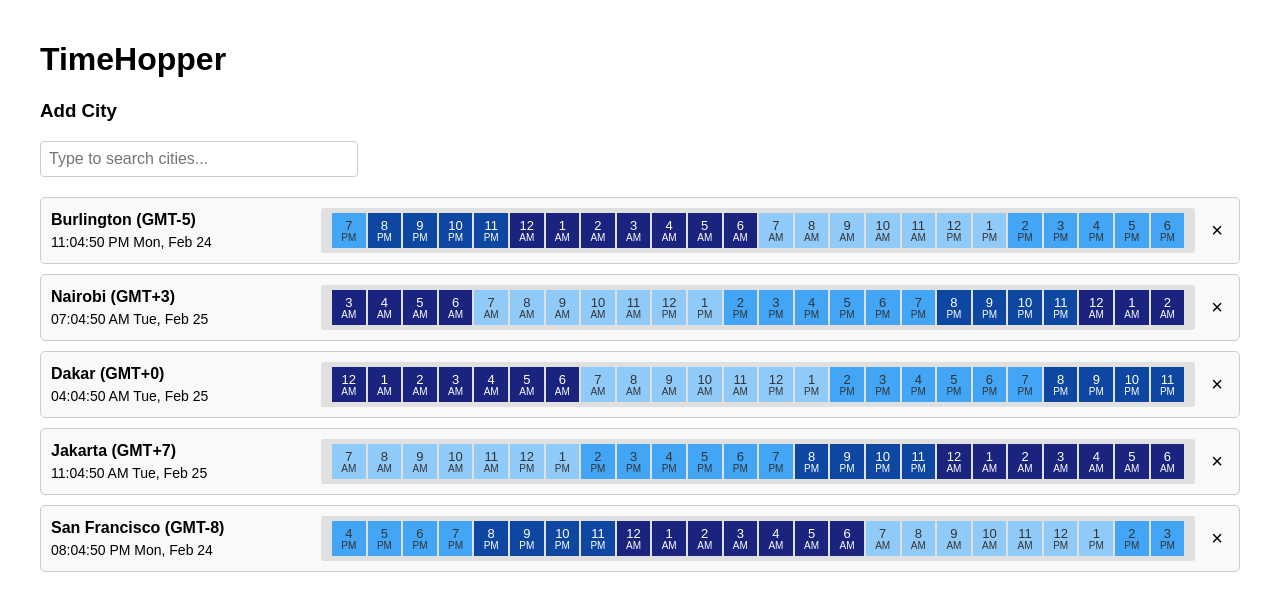
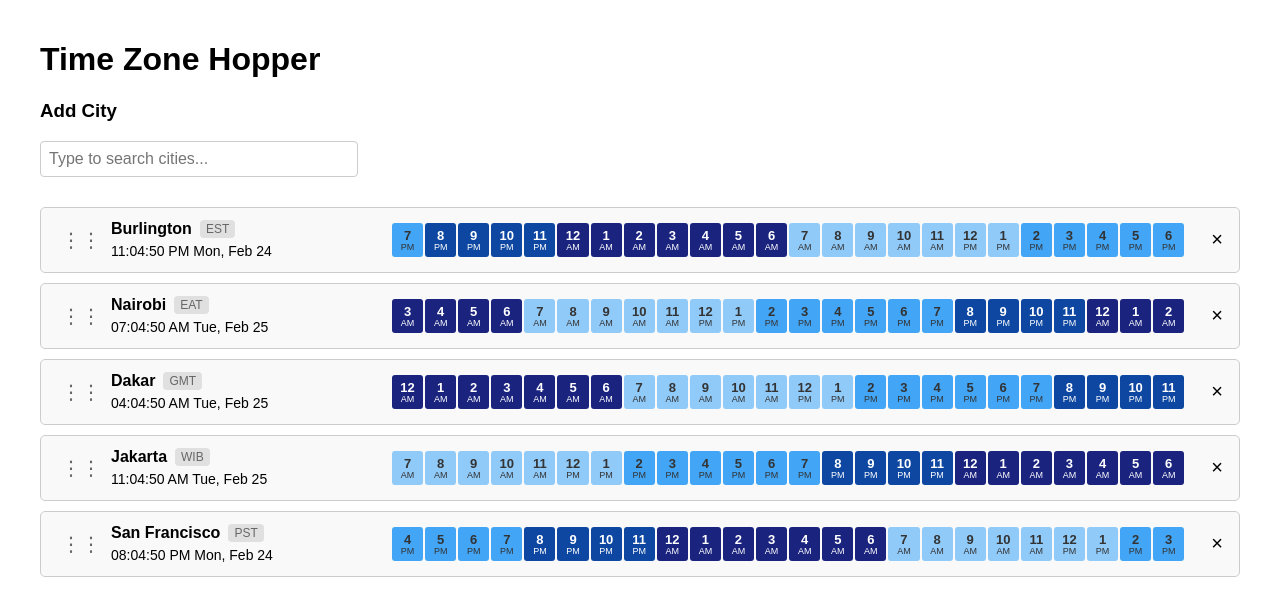
Before and after one commit to mberg/timehopper, a React (Create React App) app: page / in a window 1280 px wide. Shown: the top 616 px of the page. Built offline with nearby package versions, Linux system fonts and the light colour scheme.

Commit message:
MB: bunch of fixes

```diff
--- a/src/App.css
+++ b/src/App.css
@@ -39,6 +39,7 @@
 .city-option {
   padding: 8px 12px;
   cursor: pointer;
+  font-size: 14px;
 }
 
 .city-option:hover {
@@ -49,12 +50,21 @@
   padding: 10px;
   text-align: center;
   color: #666;
+  font-size: 14px;
 }
 
 .timezone-container {
   display: flex;
   flex-direction: column;
   gap: 10px;
+  min-height: 100px;
+  padding: 10px 0;
+  position: relative;
+}
+
+.timezone-container.dragging-over {
+  background-color: rgba(0, 0, 0, 0.02);
+  border-radius: 5px;
 }
 
 .timezone-row {
@@ -64,7 +74,42 @@
   background: #f9f9f9;
   display: flex;
   align-items: center;
-  position: relative; /* Ensure positioning context for highlights */
+  position: relative;
+  transition: box-shadow 0.2s ease, background 0.2s ease, border-color 0.2s ease;
+  cursor: default;
+  margin: 0;
+  width: 100%;
+  box-sizing: border-box;
+}
+
+/* Removed drop indicator styles, now using react-dnd */
+
+/* Enhanced dragging styles */
+.timezone-row.dragging {
+  background: white;
+  box-shadow: 0 8px 16px rgba(0,0,0,0.1);
+  border: 1px solid #aaa;
+  z-index: 10;
+  width: calc(100% - 20px);
+  margin-left: 0;
+  margin-right: 0;
+}
+
+.drag-handle {
+  cursor: grab;
+  padding: 0 10px;
+  color: #666;
+  font-size: 20px;
+  user-select: none;
+  transition: color 0.2s ease;
+}
+
+.drag-handle:hover {
+  color: #333;
+}
+
+.drag-handle:active {
+  cursor: grabbing;
 }
 
 .city-info {
@@ -82,6 +127,9 @@
 .city-header h2 {
   margin: 0;
   font-size: 16px;
+  display: flex;
+  align-items: center;
+  gap: 8px;
 }
 
 .city-header button {
@@ -89,6 +137,15 @@
   border: none;
   font-size: 20px;
   cursor: pointer;
+}
+
+.timezone-badge {
+  font-size: 12px;
+  background-color: #e0e0e0;
+  padding: 2px 6px;
+  border-radius: 4px;
+  font-weight: normal;
+  color: #666;
 }
 
 .current-time {
@@ -110,7 +167,6 @@
 .timeline {
   display: flex;
   justify-content: space-between;
-  background: #e0e0e0;
   padding: 5px 10px;
   border-radius: 3px;
   position: relative; /* Ensure positioning context for highlights */
@@ -123,6 +179,7 @@
   text-align: center;
   font-size: 12px;
   padding: 5px 0;
+  border-radius: 3px;
   cursor: pointer;
   position: relative; /* Ensure positioning for highlight overlay */
   box-sizing: border-box; /* Include padding and border in the element's total width/height */
@@ -136,10 +193,11 @@
 
 .time-slot .hour {
   font-size: 13px;
+  font-weight: bold;
 }
 
 .time-slot .period {
-  font-size: 10px;
+  font-size: 9px;
   line-height: 1;
 }
 
@@ -175,3 +233,7 @@
 .timezone-container .timezone-row .timeline .time-slot {
   z-index: 0; /* Default z-index for non-highlighted slots */
 }
+
+.time-slot.half-hour .hour {
+  font-size: 12px;  /* 2px smaller than the normal 13px */
+}
--- a/src/App.js
+++ b/src/App.js
@@ -1,69 +1,184 @@
-import React, { useState, useEffect } from 'react';
+import React, { useState, useEffect, useRef } from 'react';
+import { DndProvider, useDrag, useDrop } from 'react-dnd';
+import { HTML5Backend } from 'react-dnd-html5-backend';
 import './App.css';
 
 const cities = [
-  { name: 'Accra', timezone: 'Africa/Accra', offset: 0 },
-  { name: 'Amsterdam', timezone: 'Europe/Amsterdam', offset: 1 },
-  { name: 'Bangkok', timezone: 'Asia/Bangkok', offset: 7 },
-  { name: 'Barcelona', timezone: 'Europe/Madrid', offset: 1 },
-  { name: 'Beijing', timezone: 'Asia/Shanghai', offset: 8 },
-  { name: 'Berlin', timezone: 'Europe/Berlin', offset: 1 },
-  { name: 'Bogota', timezone: 'America/Bogota', offset: -5 },
-  { name: 'Buenos Aires', timezone: 'America/Argentina/Buenos_Aires', offset: -3 },
-  { name: 'Burlington', timezone: 'America/New_York', offset: -5 },
-  { name: 'Cairo', timezone: 'Africa/Cairo', offset: 2 },
-  { name: 'Cape Town', timezone: 'Africa/Johannesburg', offset: 2 },
-  { name: 'Chicago', timezone: 'America/Chicago', offset: -6 },
-  { name: 'Dallas', timezone: 'America/Chicago', offset: -6 },
-  { name: 'Dakar', timezone: 'Africa/Dakar', offset: 0 },
-  { name: 'Delhi', timezone: 'Asia/Kolkata', offset: 5.5 },
-  { name: 'Denver', timezone: 'America/Denver', offset: -7 },
-  { name: 'Dhaka', timezone: 'Asia/Dhaka', offset: 6 },
-  { name: 'Dubai', timezone: 'Asia/Dubai', offset: 4 },
-  { name: 'Dublin', timezone: 'Europe/Dublin', offset: 0 },
-  { name: 'Helsinki', timezone: 'Europe/Helsinki', offset: 2 },
-  { name: 'Hong Kong', timezone: 'Asia/Hong_Kong', offset: 8 },
-  { name: 'Istanbul', timezone: 'Europe/Istanbul', offset: 3 },
-  { name: 'Jakarta', timezone: 'Asia/Jakarta', offset: 7 },
-  { name: 'Johannesburg', timezone: 'Africa/Johannesburg', offset: 2 },
-  { name: 'Karachi', timezone: 'Asia/Karachi', offset: 5 },
-  { name: 'Lagos', timezone: 'Africa/Lagos', offset: 1 },
-  { name: 'Lima', timezone: 'America/Lima', offset: -5 },
-  { name: 'Lisbon', timezone: 'Europe/Lisbon', offset: 0 },
-  { name: 'London', timezone: 'Europe/London', offset: 0 },
-  { name: 'Los Angeles', timezone: 'America/Los_Angeles', offset: -8 },
-  { name: 'Madrid', timezone: 'Europe/Madrid', offset: 1 },
-  { name: 'Manila', timezone: 'Asia/Manila', offset: 8 },
-  { name: 'Melbourne', timezone: 'Australia/Melbourne', offset: 10 },
-  { name: 'Mexico City', timezone: 'America/Mexico_City', offset: -6 },
-  { name: 'Miami', timezone: 'America/New_York', offset: -5 },
-  { name: 'Moscow', timezone: 'Europe/Moscow', offset: 3 },
-  { name: 'Mumbai', timezone: 'Asia/Kolkata', offset: 5.5 },
-  { name: 'Nairobi', timezone: 'Africa/Nairobi', offset: 3 },
-  { name: 'New Delhi', timezone: 'Asia/Kolkata', offset: 5.5 },
-  { name: 'New York', timezone: 'America/New_York', offset: -5 },
-  { name: 'Oslo', timezone: 'Europe/Oslo', offset: 1 },
-  { name: 'Paris', timezone: 'Europe/Paris', offset: 1 },
-  { name: 'Rio de Janeiro', timezone: 'America/Sao_Paulo', offset: -3 },
-  { name: 'Rome', timezone: 'Europe/Rome', offset: 1 },
-  { name: 'San Francisco', timezone: 'America/Los_Angeles', offset: -8 },
-  { name: 'Santiago', timezone: 'America/Santiago', offset: -4 },
-  { name: 'São Paulo', timezone: 'America/Sao_Paulo', offset: -3 },
-  { name: 'Seattle', timezone: 'America/Los_Angeles', offset: -8 },
-  { name: 'Seoul', timezone: 'Asia/Seoul', offset: 9 },
-  { name: 'Shanghai', timezone: 'Asia/Shanghai', offset: 8 },
-  { name: 'Singapore', timezone: 'Asia/Singapore', offset: 8 },
-  { name: 'Stockholm', timezone: 'Europe/Stockholm', offset: 1 },
-  { name: 'Sydney', timezone: 'Australia/Sydney', offset: 10 },
-  { name: 'Taipei', timezone: 'Asia/Taipei', offset: 8 },
-  { name: 'Tokyo', timezone: 'Asia/Tokyo', offset: 9 },
-  { name: 'Toronto', timezone: 'America/Toronto', offset: -5 },
-  { name: 'Vancouver', timezone: 'America/Vancouver', offset: -8 },
-  { name: 'Vienna', timezone: 'Europe/Vienna', offset: 1 },
-  { name: 'Warsaw', timezone: 'Europe/Warsaw', offset: 1 },
-  { name: 'Washington DC', timezone: 'America/New_York', offset: -5 },
-  { name: 'Zurich', timezone: 'Europe/Zurich', offset: 1 },
+  { name: 'Accra', timezone: 'Africa/Accra', offset: 0, timezoneName: 'GMT' },
+  { name: 'Amsterdam', timezone: 'Europe/Amsterdam', offset: 1, timezoneName: 'CET' },
+  { name: 'Bangkok', timezone: 'Asia/Bangkok', offset: 7, timezoneName: 'ICT' },
+  { name: 'Barcelona', timezone: 'Europe/Madrid', offset: 1, timezoneName: 'CET' },
+  { name: 'Beijing', timezone: 'Asia/Shanghai', offset: 8, timezoneName: 'CST' },
+  { name: 'Berlin', timezone: 'Europe/Berlin', offset: 1, timezoneName: 'CET' },
+  { name: 'Bogota', timezone: 'America/Bogota', offset: -5, timezoneName: 'COT' },
+  { name: 'Buenos Aires', timezone: 'America/Argentina/Buenos_Aires', offset: -3, timezoneName: 'ART' },
+  { name: 'Burlington', timezone: 'America/New_York', offset: -5, timezoneName: 'EST' },
+  { name: 'Cairo', timezone: 'Africa/Cairo', offset: 2, timezoneName: 'EET' },
+  { name: 'Cape Town', timezone: 'Africa/Johannesburg', offset: 2, timezoneName: 'SAST' },
+  { name: 'Chicago', timezone: 'America/Chicago', offset: -6, timezoneName: 'CST' },
+  { name: 'Dallas', timezone: 'America/Chicago', offset: -6, timezoneName: 'CST' },
+  { name: 'Dakar', timezone: 'Africa/Dakar', offset: 0, timezoneName: 'GMT' },
+  { name: 'Delhi', timezone: 'Asia/Kolkata', offset: 5.5, timezoneName: 'IST' },
+  { name: 'Denver', timezone: 'America/Denver', offset: -7, timezoneName: 'MST' },
+  { name: 'Dhaka', timezone: 'Asia/Dhaka', offset: 6, timezoneName: 'BST' },
+  { name: 'Dubai', timezone: 'Asia/Dubai', offset: 4, timezoneName: 'GST' },
+  { name: 'Dublin', timezone: 'Europe/Dublin', offset: 0, timezoneName: 'GMT' },
+  { name: 'Helsinki', timezone: 'Europe/Helsinki', offset: 2, timezoneName: 'EET' },
+  { name: 'Hong Kong', timezone: 'Asia/Hong_Kong', offset: 8, timezoneName: 'HKT' },
+  { name: 'Istanbul', timezone: 'Europe/Istanbul', offset: 3, timezoneName: 'TRT' },
+  { name: 'Jakarta', timezone: 'Asia/Jakarta', offset: 7, timezoneName: 'WIB' },
+  { name: 'Johannesburg', timezone: 'Africa/Johannesburg', offset: 2, timezoneName: 'SAST' },
+  { name: 'Karachi', timezone: 'Asia/Karachi', offset: 5, timezoneName: 'PKT' },
+  { name: 'Lagos', timezone: 'Africa/Lagos', offset: 1, timezoneName: 'WAT' },
+  { name: 'Lima', timezone: 'America/Lima', offset: -5, timezoneName: 'PET' },
+  { name: 'Lisbon', timezone: 'Europe/Lisbon', offset: 0, timezoneName: 'WET' },
+  { name: 'London', timezone: 'Europe/London', offset: 0, timezoneName: 'GMT' },
+  { name: 'Los Angeles', timezone: 'America/Los_Angeles', offset: -8, timezoneName: 'PST' },
+  { name: 'Madrid', timezone: 'Europe/Madrid', offset: 1, timezoneName: 'CET' },
+  { name: 'Manila', timezone: 'Asia/Manila', offset: 8, timezoneName: 'PHT' },
+  { name: 'Melbourne', timezone: 'Australia/Melbourne', offset: 10, timezoneName: 'AEST' },
+  { name: 'Mexico City', timezone: 'America/Mexico_City', offset: -6, timezoneName: 'CST' },
+  { name: 'Miami', timezone: 'America/New_York', offset: -5, timezoneName: 'EST' },
+  { name: 'Moscow', timezone: 'Europe/Moscow', offset: 3, timezoneName: 'MSK' },
+  { name: 'Mumbai', timezone: 'Asia/Kolkata', offset: 5.5, timezoneName: 'IST' },
+  { name: 'Nairobi', timezone: 'Africa/Nairobi', offset: 3, timezoneName: 'EAT' },
+  { name: 'New Delhi', timezone: 'Asia/Kolkata', offset: 5.5, timezoneName: 'IST' },
+  { name: 'New York', timezone: 'America/New_York', offset: -5, timezoneName: 'EST' },
+  { name: 'Oslo', timezone: 'Europe/Oslo', offset: 1, timezoneName: 'CET' },
+  { name: 'Paris', timezone: 'Europe/Paris', offset: 1, timezoneName: 'CET' },
+  { name: 'Rio de Janeiro', timezone: 'America/Sao_Paulo', offset: -3, timezoneName: 'BRT' },
+  { name: 'Rome', timezone: 'Europe/Rome', offset: 1, timezoneName: 'CET' },
+  { name: 'San Francisco', timezone: 'America/Los_Angeles', offset: -8, timezoneName: 'PST' },
+  { name: 'Santiago', timezone: 'America/Santiago', offset: -4, timezoneName: 'CLT' },
+  { name: 'São Paulo', timezone: 'America/Sao_Paulo', offset: -3, timezoneName: 'BRT' },
+  { name: 'Seattle', timezone: 'America/Los_Angeles', offset: -8, timezoneName: 'PST' },
+  { name: 'Seoul', timezone: 'Asia/Seoul', offset: 9, timezoneName: 'KST' },
+  { name: 'Shanghai', timezone: 'Asia/Shanghai', offset: 8, timezoneName: 'CST' },
+  { name: 'Singapore', timezone: 'Asia/Singapore', offset: 8, timezoneName: 'SGT' },
+  { name: 'Stockholm', timezone: 'Europe/Stockholm', offset: 1, timezoneName: 'CET' },
+  { name: 'Sydney', timezone: 'Australia/Sydney', offset: 10, timezoneName: 'AEST' },
+  { name: 'Taipei', timezone: 'Asia/Taipei', offset: 8, timezoneName: 'CST' },
+  { name: 'Tokyo', timezone: 'Asia/Tokyo', offset: 9, timezoneName: 'JST' },
+  { name: 'Toronto', timezone: 'America/Toronto', offset: -5, timezoneName: 'EST' },
+  { name: 'Vancouver', timezone: 'America/Vancouver', offset: -8, timezoneName: 'PST' },
+  { name: 'Vienna', timezone: 'Europe/Vienna', offset: 1, timezoneName: 'CET' },
+  { name: 'Warsaw', timezone: 'Europe/Warsaw', offset: 1, timezoneName: 'CET' },
+  { name: 'Washington DC', timezone: 'America/New_York', offset: -5, timezoneName: 'EST' },
+  { name: 'Zurich', timezone: 'Europe/Zurich', offset: 1, timezoneName: 'CET' },
 ];
+
+// Define the type for our drag and drop
+const ItemTypes = {
+  TIMEZONE: 'timezone'
+};
+
+// Draggable timezone component
+const DraggableTimezoneRow = ({ city, index, moveTimezone, removeCity, hoveredTime, getTimeForCity, getTimeline, currentDate, setHoveredTime }) => {
+  const ref = useRef(null);
+
+  const [{ isDragging }, drag] = useDrag({
+    type: ItemTypes.TIMEZONE,
+    item: { index },
+    collect: (monitor) => ({
+      isDragging: monitor.isDragging(),
+    }),
+  });
+
+  const [, drop] = useDrop({
+    accept: ItemTypes.TIMEZONE,
+    hover(item, monitor) {
+      if (!ref.current) {
+        return;
+      }
+      const dragIndex = item.index;
+      const hoverIndex = index;
+
+      // Don't replace items with themselves
+      if (dragIndex === hoverIndex) {
+        return;
+      }
+
+      // Determine rectangle on screen
+      const hoverBoundingRect = ref.current.getBoundingClientRect();
+
+      // Get vertical middle
+      const hoverMiddleY =
+        (hoverBoundingRect.bottom - hoverBoundingRect.top) / 2;
+
+      // Determine mouse position
+      const clientOffset = monitor.getClientOffset();
+
+      // Get pixels to the top
+      const hoverClientY = clientOffset.y - hoverBoundingRect.top;
+
+      // Only perform the move when the mouse has crossed half of the items height
+      // When dragging downwards, only move when the cursor is below 50%
+      // When dragging upwards, only move when the cursor is above 50%
+
+      // Dragging downwards
+      if (dragIndex < hoverIndex && hoverClientY < hoverMiddleY) {
+        return;
+      }
+
+      // Dragging upwards
+      if (dragIndex > hoverIndex && hoverClientY > hoverMiddleY) {
+        return;
+      }
+
+      // Time to actually perform the action
+      moveTimezone(dragIndex, hoverIndex);
+
+      // Note: we're mutating the monitor item here!
+      // Generally it's better to avoid mutations,
+      // but it's good here for the sake of performance
+      // to avoid expensive index searches.
+      item.index = hoverIndex;
+    },
+  });
+
+  // Initialize drag and drop into our ref
+  drag(drop(ref));
+
+  return (
+    <div
+      ref={ref}
+      className={`timezone-row ${isDragging ? 'dragging' : ''}`}
+      style={{ opacity: isDragging ? 0.5 : 1 }}
+    >
+      <div className="drag-handle">⋮⋮</div>
+      <div className="city-info">
+        <div className="city-header">
+          <h2>
+            {city.name}
+            <span className="timezone-badge">{city.timezoneName}</span>
+          </h2>
+        </div>
+        <div className="current-time">
+          {getTimeForCity(city)} {currentDate.toLocaleDateString('en-US', {
+            timeZone: city.timezone,
+            weekday: 'short',
+            month: 'short',
+            day: 'numeric'
+          })}
+        </div>
+      </div>
+      <div className="timeline">
+        {getTimeline(city, currentDate).map((slot, i) => (
+          <div
+            key={i}
+            className={`time-slot ${slot.timeOfDay} ${hoveredTime === slot.hour ? 'highlight' : ''} ${slot.isHalfHour ? 'half-hour' : ''}`}
+            onMouseEnter={() => setHoveredTime(slot.hour)}
+            onMouseLeave={() => setHoveredTime(null)}
+          >
+            <div className="hour">{slot.time.split('\n')[0]}</div>
+            <div className="period">{slot.time.split('\n')[1]}</div>
+          </div>
+        ))}
+      </div>
+      <button className="close-btn" onClick={() => removeCity(city.name)}>×</button>
+    </div>
+  );
+};
 
 function App() {
   // Load selected cities from localStorage or use defaults
@@ -141,61 +256,73 @@ function App() {
     const referenceDate = new Date(day);
     const times = [];
 
+    // Check if timezone has a half-hour offset
+    const hasHalfHourOffset = city.offset % 1 !== 0;
+
     // For each hour of the day (0-23)
     for (let i = 0; i < 24; i++) {
       // Create a new date object for this hour
       const timeAtHour = new Date(referenceDate);
       timeAtHour.setHours(i, 0, 0, 0);
 
-      // Calculate what time it is in the city's timezone
-      // Create a date that accounts for the timezone offset
-      const cityTime = new Date(timeAtHour.getTime() + (city.offset * 60 * 60 * 1000));
-      const cityHour = cityTime.getUTCHours();
-
       // Format using the city's timezone for display
       const options = {
         timeZone: city.timezone,
         hour: 'numeric',
+        minute: hasHalfHourOffset ? 'numeric' : undefined,
         hour12: true
       };
 
       // Get the time string in the city's timezone
       let timeStr = timeAtHour.toLocaleTimeString('en-US', options);
 
-      // Extract hours for display
-      const hourNum = timeStr.replace(/[^0-9]/g, '');
-      const period = timeStr.includes('PM') ? 'PM' : 'AM';
+      // Split into hours and period
+      const [time, period] = timeStr.split(' ');
 
       // Format with line break
-      timeStr = `${hourNum}\n${period}`;
+      timeStr = `${time}\n${period}`;
 
-      // Determine time of day for coloring based on the city's local hour
+      // Calculate what time it is in the city's timezone for coloring
+      const cityTime = new Date(timeAtHour.getTime() + (city.offset * 60 * 60 * 1000));
+      const cityHour = cityTime.getUTCHours();
+
+      // Determine time of day for coloring
       let timeOfDay;
       if (cityHour >= 0 && cityHour < 4) {
-        timeOfDay = 'night'; // Deep night
+        timeOfDay = 'night';
       } else if (cityHour >= 4 && cityHour < 7) {
-        timeOfDay = 'night'; // Pre-dawn
+        timeOfDay = 'night';
       } else if (cityHour >= 7 && cityHour < 10) {
-        timeOfDay = 'morning'; // Early morning
+        timeOfDay = 'morning';
       } else if (cityHour >= 10 && cityHour < 14) {
-        timeOfDay = 'morning'; // Late morning
+        timeOfDay = 'morning';
       } else if (cityHour >= 14 && cityHour < 17) {
-        timeOfDay = 'afternoon'; // Afternoon
+        timeOfDay = 'afternoon';
       } else if (cityHour >= 17 && cityHour < 20) {
-        timeOfDay = 'afternoon'; // Early evening
+        timeOfDay = 'afternoon';
       } else if (cityHour >= 20 && cityHour < 22) {
-        timeOfDay = 'evening'; // Evening
+        timeOfDay = 'evening';
       } else {
-        timeOfDay = 'evening'; // Late night
+        timeOfDay = 'evening';
       }
 
       times.push({
         time: timeStr,
         hour: i,
-        timeOfDay: timeOfDay
+        timeOfDay: timeOfDay,
+        isHalfHour: hasHalfHourOffset
       });
     }
     return times;
+  };
+
+  // Move timezone handler for drag and drop
+  const moveTimezone = (dragIndex, hoverIndex) => {
+    const dragTimezone = selectedCities[dragIndex];
+    const newCities = [...selectedCities];
+    newCities.splice(dragIndex, 1);
+    newCities.splice(hoverIndex, 0, dragTimezone);
+    setSelectedCities(newCities);
   };
 
   // State for city search filter
@@ -221,7 +348,7 @@ function App() {
 
   return (
     <div className="app">
-      <h1>TimeHopper</h1>
+      <h1>Time Zone Hopper</h1>
       <div className="city-selector">
         <h3>Add City</h3>
         <div className="search-dropdown">
@@ -247,7 +374,7 @@ function App() {
                       setIsDropdownOpen(false);
                     }}
                   >
-                    {city.name} (GMT{city.offset >= 0 ? `+${city.offset}` : city.offset})
+                    {city.name} ({city.timezoneName})
                   </div>
                 ))
               ) : (
@@ -257,39 +384,24 @@ function App() {
           )}
         </div>
       </div>
-      <div className="timezone-container">
-        {selectedCities.map(city => (
-          <div key={city.name} className="timezone-row">
-            <div className="city-info">
-              <div className="city-header">
-                <h2>{city.name} (GMT{city.offset >= 0 ? `+${city.offset}` : city.offset})</h2>
-              </div>
-              <div className="current-time">
-                {getTimeForCity(city)} {currentDate.toLocaleDateString('en-US', {
-                  timeZone: city.timezone,
-                  weekday: 'short',
-                  month: 'short',
-                  day: 'numeric'
-                })}
-              </div>
-            </div>
-            <div className="timeline">
-              {getTimeline(city, currentDate).map((slot, index) => (
-                <div
-                  key={index}
-                  className={`time-slot ${slot.timeOfDay} ${hoveredTime === slot.hour ? 'highlight' : ''}`}
-                  onMouseEnter={() => setHoveredTime(slot.hour)}
-                  onMouseLeave={() => setHoveredTime(null)}
-                >
-                  <div className="hour">{slot.time.split('\n')[0]}</div>
-                  <div className="period">{slot.time.split('\n')[1]}</div>
-                </div>
-              ))}
-            </div>
-            <button className="close-btn" onClick={() => removeCity(city.name)}>×</button>
-          </div>
-        ))}
-      </div>
+      <DndProvider backend={HTML5Backend}>
+        <div className="timezone-container">
+          {selectedCities.map((city, index) => (
+            <DraggableTimezoneRow
+              key={city.name}
+              city={city}
+              index={index}
+              moveTimezone={moveTimezone}
+              removeCity={removeCity}
+              hoveredTime={hoveredTime}
+              setHoveredTime={setHoveredTime}
+              getTimeForCity={getTimeForCity}
+              getTimeline={getTimeline}
+              currentDate={currentDate}
+            />
+          ))}
+        </div>
+      </DndProvider>
     </div>
   );
 }
```
